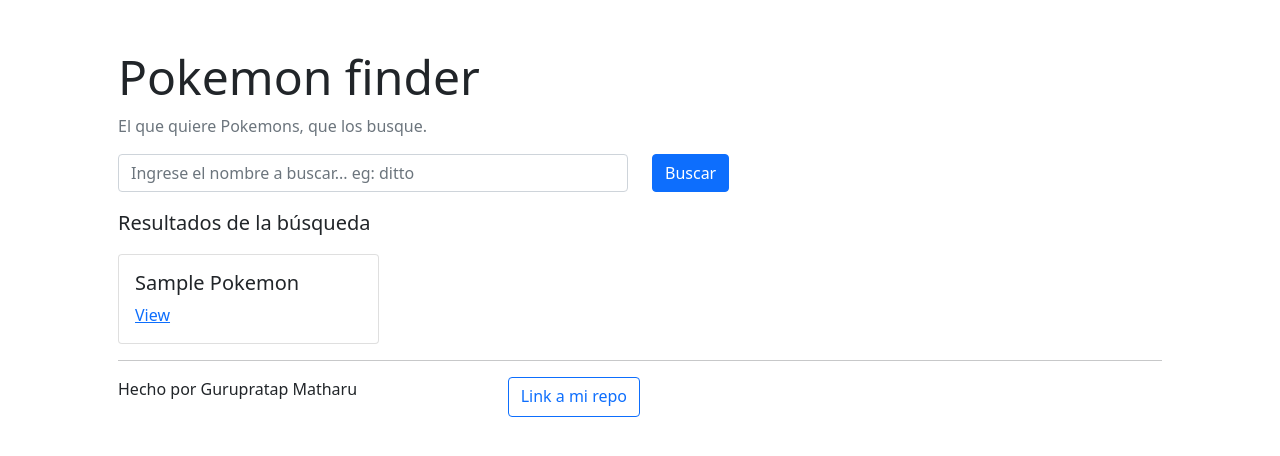
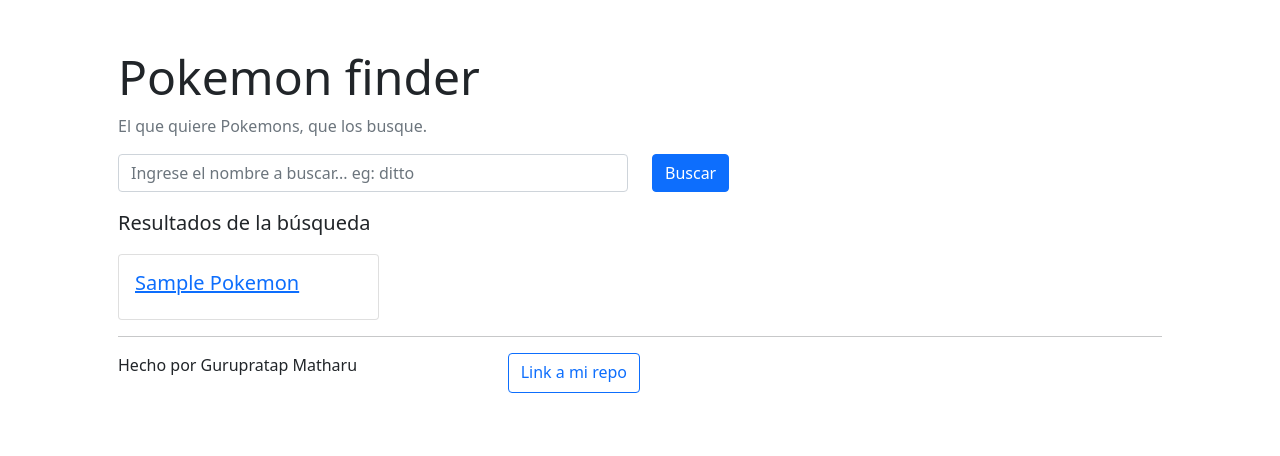
Before and after one commit to gurupratap-matharu/pokemon, a Django app: template pokemon/templates/pokemon/search.html in a window 1280 px wide. Shown: the top 456 px of the page. Run offline with Django 3.2, Linux system fonts and the light colour scheme; the template is opened without the code that fills it: most values are stand-ins (such as "Sample title", 1, 10 or a date in 2020).

Commit message:
added hyper link on pokemon name to link to its detail view

```diff
--- a/pokemon/templates/pokemon/search.html
+++ b/pokemon/templates/pokemon/search.html
@@ -15,8 +15,9 @@
 
 <div class="card w-25 mb-3">
     <div class="card-body">
-        <h5 class="card-title">{{ pokemon.name|title }}</h5>
-        <a href="{{ pokemon.url }}" class="card-link">View</a>
+        <a href="{% url 'pokemon_detail' pokemon.name %}">
+            <h5 class="card-title">{{ pokemon.name|title }}</h5>
+        </a>
     </div>
 </div>
 
```
